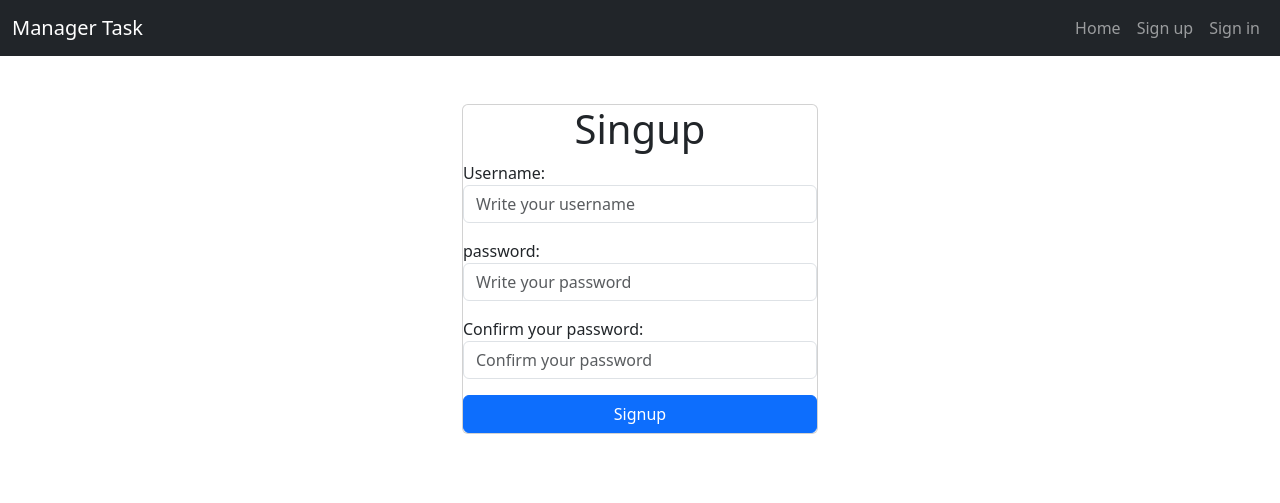
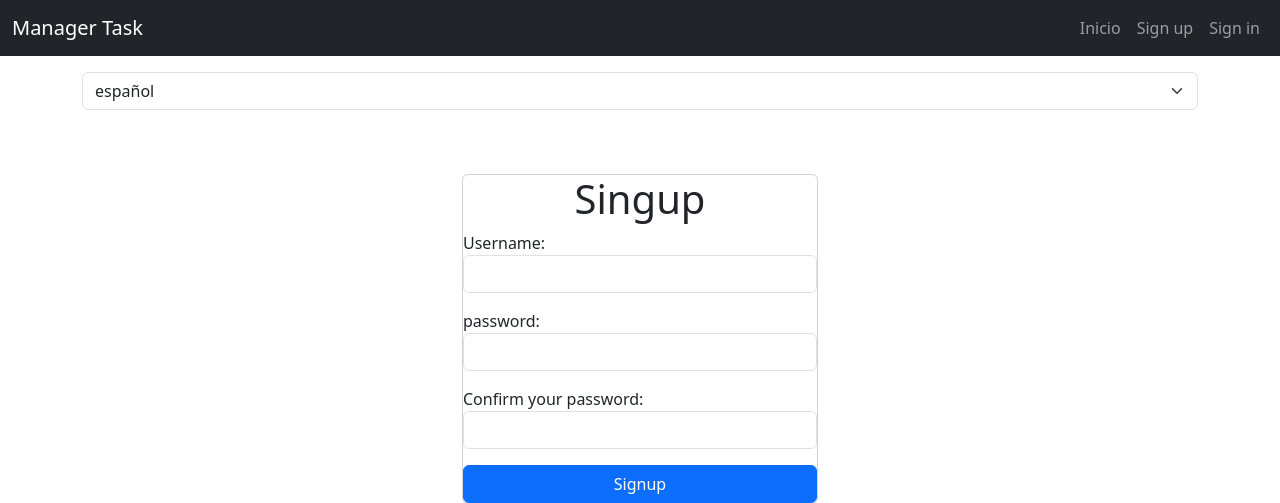
Before and after one commit to CrisjoSsj/BD-TALLER, a Django app: page /signup/ in a window 1280 px wide. Shown: the top 503 px of the page. Run offline with Django 5.2, Linux system fonts and the light colour scheme.

Commit message:
update lenguaje

```diff
--- a/djangocrud/urls.py
+++ b/djangocrud/urls.py
@@ -15,10 +15,11 @@ Including another URLconf
     2. Add a URL to urlpatterns:  path('blog/', include('blog.urls'))
 """
 from django.contrib import admin
-from django.urls import path
+from django.urls import path, include
 from tasks import views
 
 urlpatterns = [
+    path('i18n/', include('django.conf.urls.i18n')),
     path('admin/', admin.site.urls),
     path('', views.home, name='home'),
     path('signup/', views.signup, name = 'signup'),
--- a/tasks/templates/base.html
+++ b/tasks/templates/base.html
@@ -1,50 +1,72 @@
+{% load i18n %}
 <!DOCTYPE html>
 <html lang="en">
 <head>
     <meta charset="UTF-8">
     <meta http-equiv="X-UA-Compatible" content="IE=edge">
     <meta name="viewport" content="width=device-width, initial-scale=1.0">
-    <title>Django CRUD Application</title>
-    <link rel = "stylesheet" href="https://cdn.jsdelivr.net/npm/bootstrap@5.3.3/dist/css/bootstrap.min.css">
+    <title>{% block title %}Django CRUD Application{% endblock %}</title>
+    <link rel="stylesheet" href="https://cdn.jsdelivr.net/npm/bootstrap@5.3.3/dist/css/bootstrap.min.css">
 </head>
 <body>
 
     <nav class="navbar navbar-expand-lg bg-dark navbar-dark">
         <div class="container-fluid">
-          <a class="navbar-brand" href="/">Manager Task</a>
+            <a class="navbar-brand" href="/">{% trans "Manager Task" %}</a>
             <button class="navbar-toggler" type="button" data-bs-toggle="collapse" data-bs-target="#navbarNav" aria-controls="navbarNav" aria-expanded="false" aria-label="Toggle navigation">
                 <span class="navbar-toggler-icon"></span>
             </button>
             <div class="collapse navbar-collapse" id="navbarNav">
                 <ul class="navbar-nav ms-auto">
                     <li class="nav-item">
-                <a class="nav-link" href="/">Home</a>
+                        <a class="nav-link" href="/">{% trans "Home" %}</a>
                     </li>
                     {% if user.is_authenticated %}
                         <li class="nav-item">
-                      <a class="nav-link" href="{% url 'tasks' %}">Tasks Pending</a>
+                            <a class="nav-link" href="{% url 'tasks' %}">{% trans "Tasks Pending" %}</a>
                         </li>
                         <li class="nav-item">
-                      <a class="nav-link" href="{% url 'tasks_completed' %}">Tasks completed</a>
+                            <a class="nav-link" href="{% url 'tasks_completed' %}">{% trans "Tasks completed" %}</a>
                         </li>
                         <li class="nav-item">
-                      <a class="nav-link" href="/tasks/create/">Create Task</a>
+                            <a class="nav-link" href="/tasks/create/">{% trans "Create Task" %}</a>
                         </li>
                         <li class="nav-item">
-                      <a class="nav-link" href="/logout">Log out</a>
+                            <a class="nav-link" href="/logout">{% trans "Log out" %}</a>
                         </li>
                     {% else %}
                         <li class="nav-item">
-                      <a class="nav-link" href="/signup">Sign up</a>
+                            <a class="nav-link" href="/signup">{% trans "Sign up" %}</a>
                         </li>
                         <li class="nav-item">
-                      <a class="nav-link" href="/signin">Sign in</a>
+                            <a class="nav-link" href="/signin">{% trans "Sign in" %}</a>
                         </li>
                     {% endif %}
                 </ul>
             </div>
         </div>
     </nav>
+
+    {# Selector de idioma agregado aquí #}
+    <div class="container my-3">
+        <div class="language-selector">
+            <form action="{% url 'set_language' %}" method="post" class="form-inline">
+                {% csrf_token %}
+                <input name="next" type="hidden" value="{{ request.path }}">
+                <select name="language" onchange="this.form.submit()" class="form-select">
+                    {% get_current_language as LANGUAGE_CODE %}
+                    {% get_available_languages as LANGUAGES %}
+                    {% get_language_info_list for LANGUAGES as languages %}
+                    {% for language in languages %}
+                        <option value="{{ language.code }}"{% if language.code == LANGUAGE_CODE %} selected{% endif %}>
+                            {{ language.name_local }}
+                        </option>
+                    {% endfor %}
+                </select>
+            </form>
+        </div>
+    </div>
+
     {% block content %}
     {% endblock %}
 </body>
--- a/tasks/templates/create_task.html
+++ b/tasks/templates/create_task.html
@@ -1,15 +1,15 @@
 {% extends 'base.html' %}
-
+{% load i18n %}
 {% block content %}
     <main class="container-">
         <div class="row">
             <div class="col-md-4 offset-md-4 mt-5">
                 <form action="/tasks/create/" method="POST" class="card card-body">
-                    <h1>Create Task</h1>
+                    <h1>{% trans "Create Task" %}</h1>
                     {{error}}
                     {% csrf_token %}
                     {{form.as_p}}
-                    <button class="btn btn-primary">Save</button>
+                    <button class="btn btn-primary">{% trans "Save" %}</button>
                 </form>
             </div>
         </div>
--- a/tasks/templates/signup.html
+++ b/tasks/templates/signup.html
@@ -1,30 +1,31 @@
 {% extends 'base.html' %}
+{% load i18n %}
 {% block content %}
 
 <main class="container">
     <div class="row">
         <div class="col-md-4 offset-md-4 mt-5">
             <form action="/signup/" method="POST" class="card card body">
-                <h1 class="text-center">Singup</h1>
+                <h1 class="text-center">{% trans "Singup" %}</h1>
                 {{error}}
                 {% csrf_token %}
                 <div class="mb-3">
-                    <label for = "username">Username: </label>
-                    <input type="text" name="username" class="form-control" placeholder="Write your username">
+                    <label for = "username">{% trans "Username:" %} </label>
+                    <input type="text" name="username" class="form-control">
                 </div>
 
                 <div class="mb-3">
-                    <label for="password">password: </label>
-                    <input type="password" name="password1" id="password1" class="form-control" placeholder ="Write your password">
+                    <label for="password">{% trans "password:" %} </label>
+                    <input type="password" name="password1" id="password1" class="form-control">
                 </div>
 
                 <div class="mb-3">
-                    <label for="password2">Confirm your password: </label>
-                    <input type="password" name="password2" id="password2" class="form-control" placeholder="Confirm your password">
+                    <label for="password2">{% trans "Confirm your password:" %} </label>
+                    <input type="password" name="password2" id="password2" class="form-control" >
                 </div>
 
                 <button class ="btn btn-primary">
-                    Signup
+                    {% trans "Signup" %}
                 </button>
             </form>
         </div>
--- a/tasks/templates/tasks.html
+++ b/tasks/templates/tasks.html
@@ -1,10 +1,11 @@
 {% extends 'base.html' %}
+{% load i18n %}
 {% block content %}
 
 <main class="container">
     <div class="row">
         <div class="col-md-6 offset-md-3">
-            <h1 class="text-center display-3 py-5">Tareas pendientes</h1>
+            <h1 class="text-center display-3 py-5">{% trans "Pending task" %} </h1>
                 <ul class="list-group">
                     {% for task in tasks %}
                         <a class="list-group-item" href="{% url 'task_detail' task.id %}">
```
Also changed, not shown: djangocrud/settings.py (+29 -19 lines), tasks/templates/home.html (+4 -4 lines), tasks/templates/signin.html (+7 -7 lines), tasks/templates/task_detail.html (+4 -3 lines), locale/es/LC_MESSAGES/django.po (added), 1 other file. Lines whose indentation alone changed are shown as unchanged.
